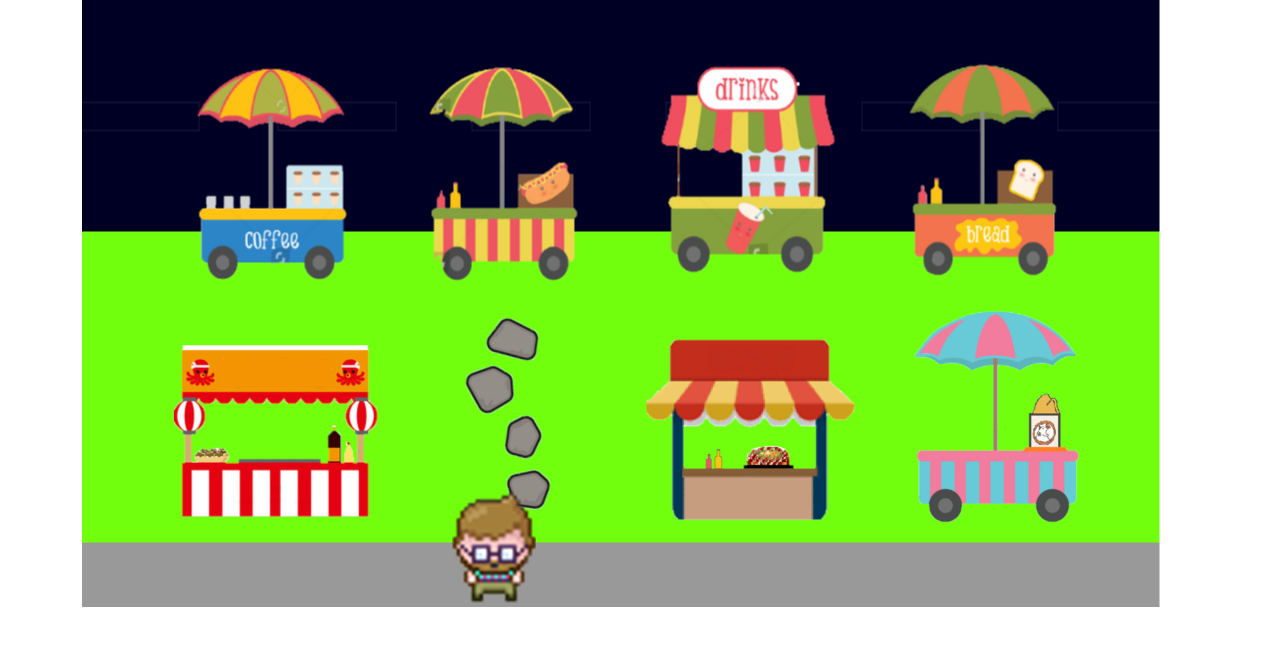
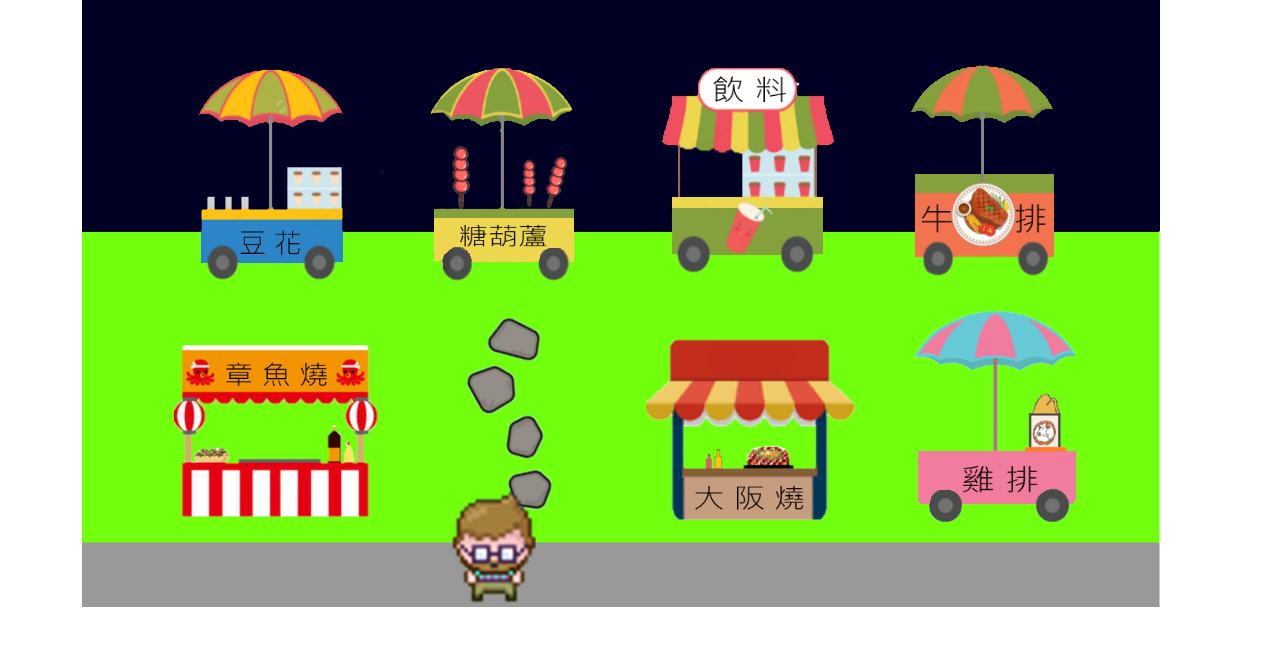
Before and after one commit to clairechiu0910/cloud_hackathon, a website: page f/index.html in a window 1280 px wide. Drawn offline with nearby package versions, Linux system fonts and the light colour scheme; some packages are replaced by stand-ins of ours; a script that the page names is missing.

Commit message:
new background img

```diff
--- a/f/css/style.css
+++ b/f/css/style.css
@@ -3,6 +3,6 @@
   width: 1080px;
   height: 607px;
   position: absolute;
-  background: url("../images/background_v4.png");
+  background: url("../images/background_v6.png");
   background-size: cover;
 }
```
Also changed, not shown: f/images/background_v6.png (added).
